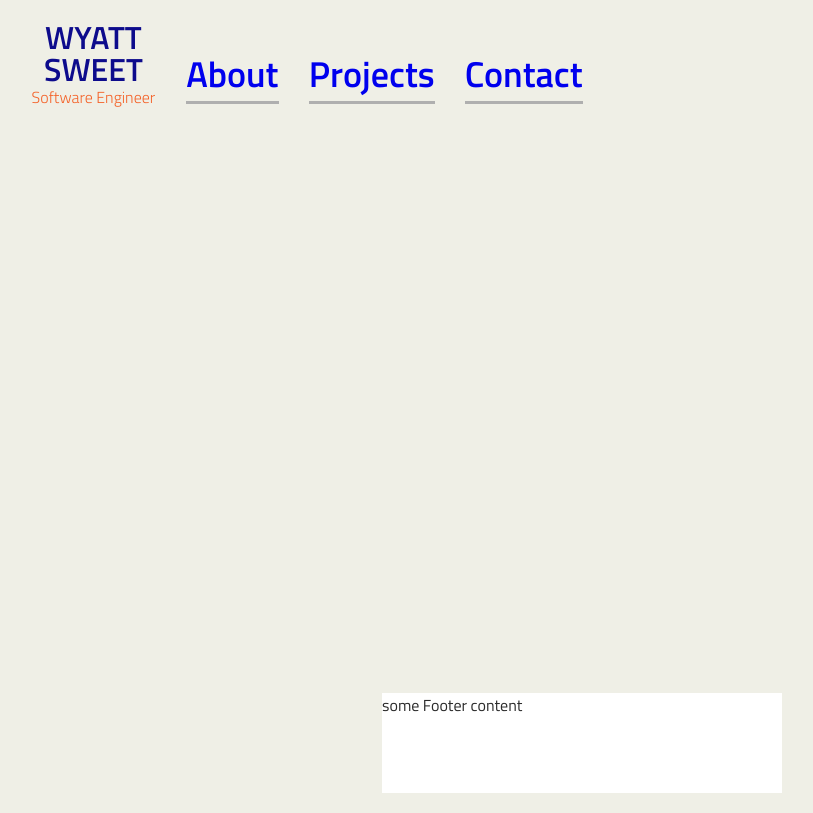
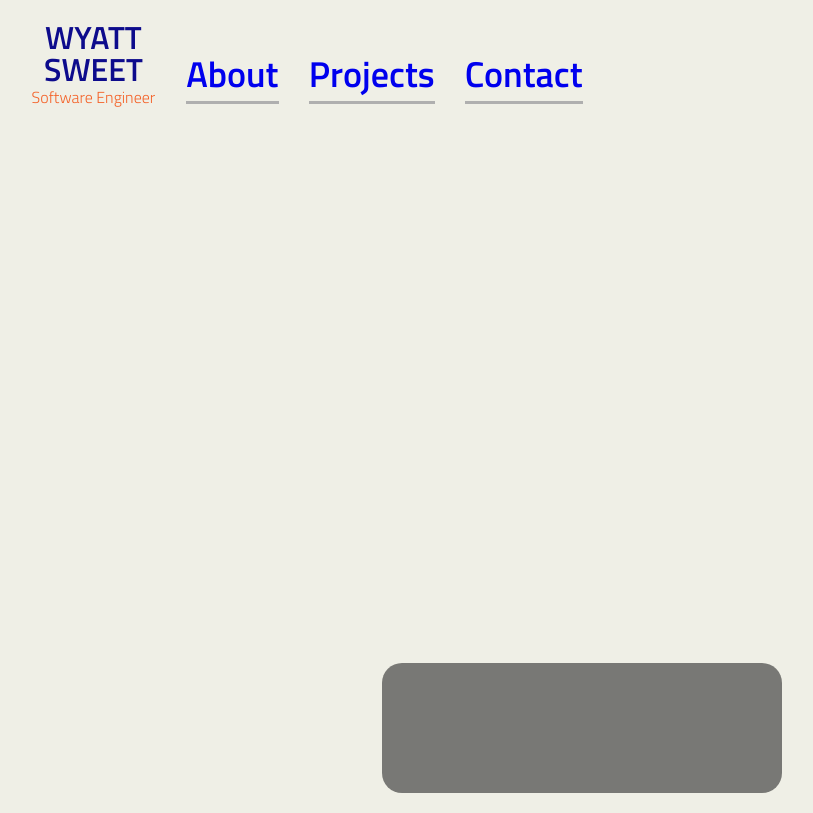
Before and after one commit to wyattsweet/wyattsweet.com, a React (Create React App) app: page /projects in a window 1280 px wide. Shown: the whole page, without its empty margins (58-871 px from the left). Built offline with nearby package versions, Linux system fonts and the light colour scheme.

Commit message:
footer styles

```diff
--- a/src/App.css
+++ b/src/App.css
@@ -9,6 +9,11 @@ body {
 
 a {
   text-decoration: none;
+}
+
+a:visited,
+a:focus {
+  color: #2b2b2b;
 }
 
 h1 {
--- a/src/Footer.css
+++ b/src/Footer.css
@@ -1,8 +1,9 @@
 .footer {
-  height: 100px;
+  height: 130px;
   width: 400px;
   left: calc(50% - 200px);
   position: absolute;
   bottom: 20px;
-  background: white;
+  background: rgba(43, 43, 43, 0.6);
+  border-radius: 20px;
 }
--- a/src/Footer.js
+++ b/src/Footer.js
@@ -4,7 +4,6 @@ import './Footer.css';
 const Footer = () => {
   return (
     <div className="footer">
-      some Footer content
     </div>
   )
 }
```
